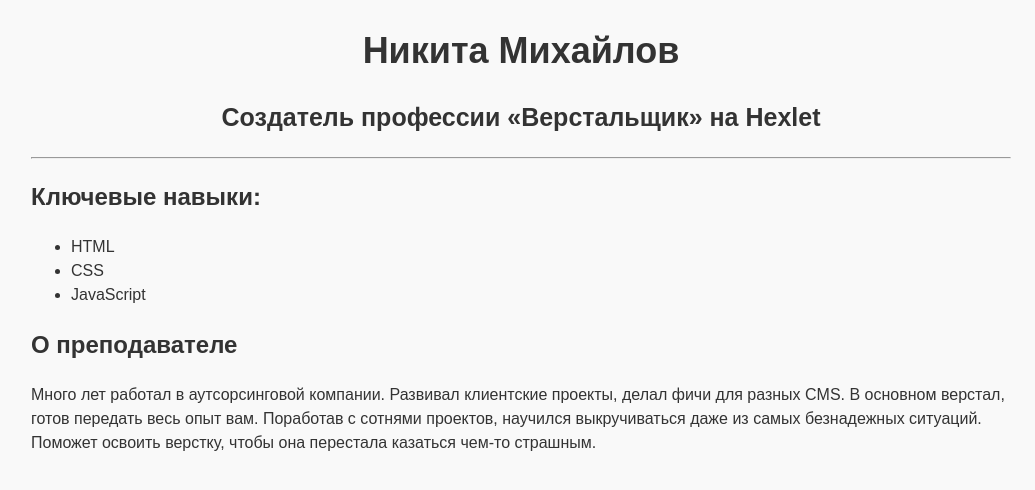
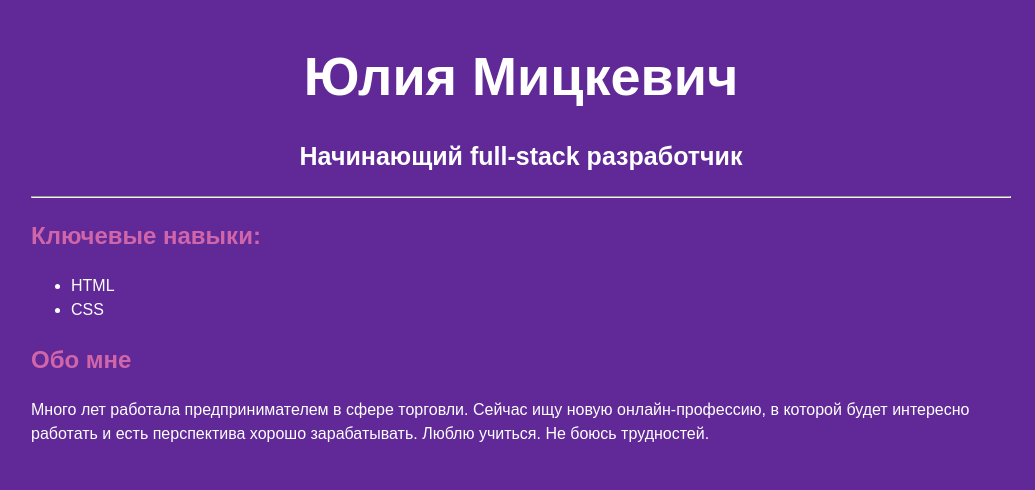
Before and after one commit to ho4uvodit/ho4uvodit.github.io, a plain HTML site: page index.html in a window 1280 px wide. Shown: the whole page, without its empty margins (119-1154 px from the left). Drawn offline with Linux system fonts and the light colour scheme; files whose address does not match are found by name.

Commit message:
Add files via upload

```diff
--- a/index.html
+++ b/index.html
@@ -4,12 +4,12 @@
     <meta charset="UTF-8">
     <meta name="viewport" content="width=device-width, initial-scale=1.0">
     <title>Document</title>
-    <link rel="stylesheet" href="style.css">
+    <link rel="stylesheet" href="C:\Users\Admin\YandexDisk\обучение\Программирование\проект\css\style.css">
 </head>
 <body>
     <main>
-        <h1>Никита Михайлов</h1>
-        <h2>Создатель профессии «Верстальщик» на Hexlet</h2>
+        <h1>Юлия Мицкевич</h1>
+        <h2>Начинающий full-stack разработчик</h2>
 
         <hr>
 
@@ -18,18 +18,15 @@
           <ul>
             <li>HTML</li>
             <li>CSS</li>
-            <li>JavaScript</li>
-          </ul>
+            </ul>
         </section>
 
         <section>
-          <h2>О преподавателе</h2>
+          <h2>Обо мне</h2>
           <p>
-            Много лет работал в аутсорсинговой компании. Развивал клиентские проекты,
-            делал фичи для разных CMS. В основном верстал, готов передать весь опыт
-            вам. Поработав с сотнями проектов, научился выкручиваться даже из самых
-            безнадежных ситуаций. Поможет освоить верстку, чтобы она перестала
-            казаться чем-то страшным.
+            Много лет работала предпринимателем в сфере торговли.
+            Сейчас ищу новую онлайн-профессию, в которой будет интересно работать
+             и есть перспектива хорошо зарабатывать. Люблю учиться. Не боюсь трудностей.
           </p>
         </section>
       </main>
--- a/style.css
+++ b/style.css
@@ -2,8 +2,8 @@ body {
   font-family: sans-serif;
   line-height: 1.5;
 
-  background-color: #f9f9f9;
-  color: #333333;
+  background-color: #602997;
+  color: #ffffff;
 
   width: 980px;
   margin: 0 auto;
@@ -11,7 +11,7 @@ body {
 
 h1 {
   text-align: center;
-  font-size: 36px;
+  font-size: 54px;
   margin-bottom: 0;
 }
 
@@ -19,3 +19,6 @@ main > h2 {
   text-align: center;
   font-size: 25px;
 }
+section > h2 {
+  color:#d065aa
+}
```
